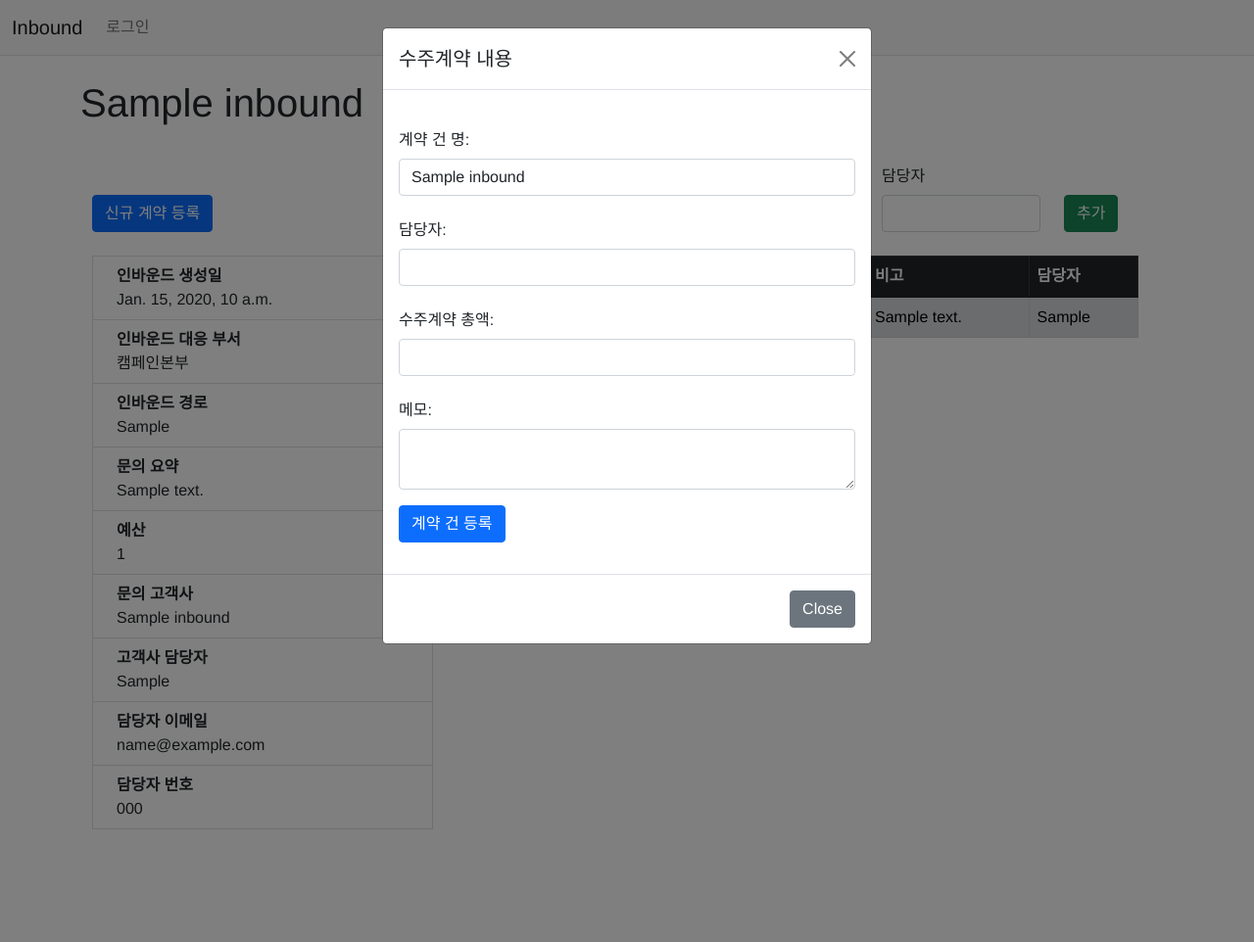
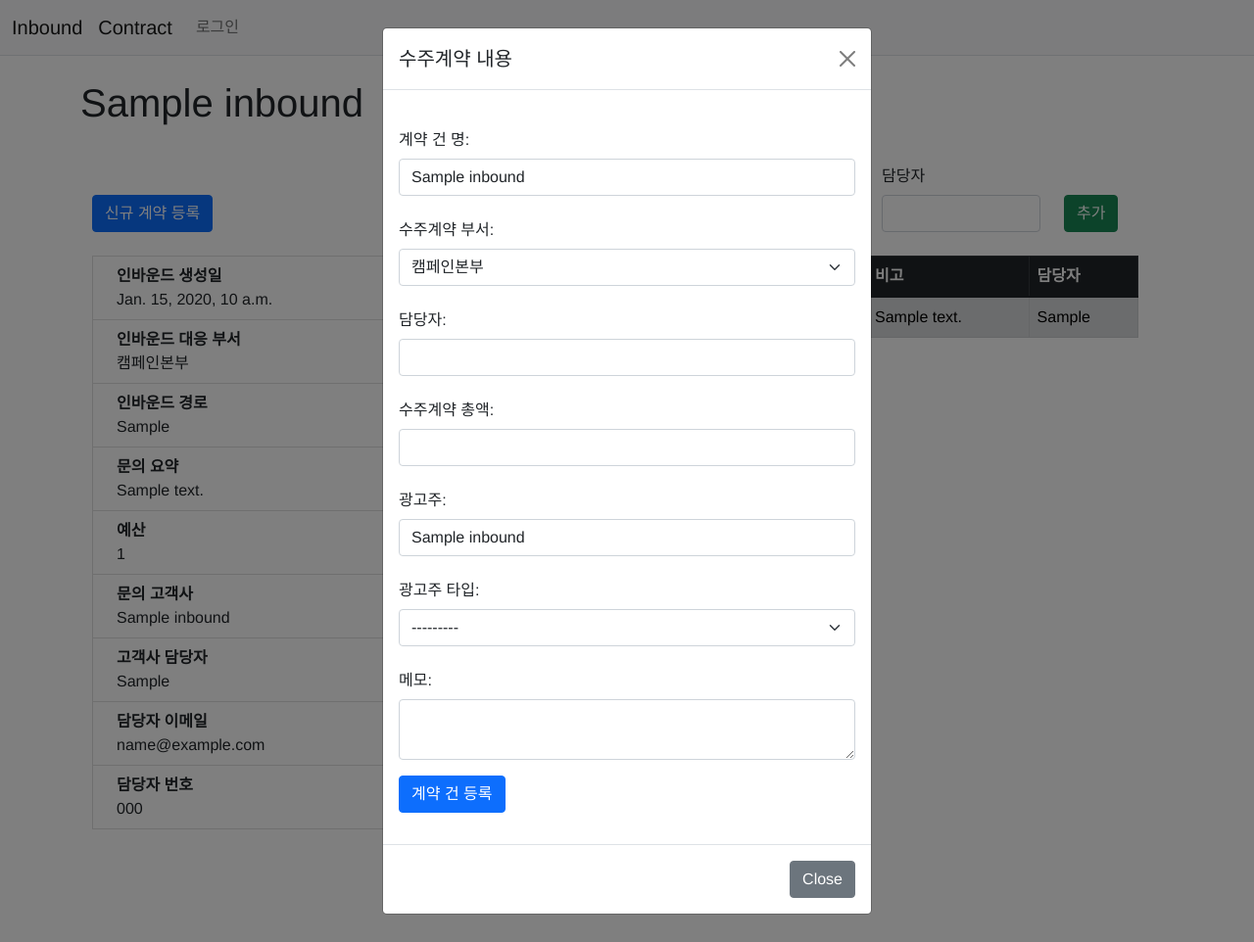
Before and after one commit to csLee94/django_bt, a Django app: page /mbt/inbound/1/ in a window 1280 px wide, after a click on "신규 계약 등록". Shown: the whole page at 98% size. Run offline with Django 4.2, Linux system fonts and the light colour scheme; tables that the repository leaves empty hold one stand-in row (values such as "Sample post"); parts of the project's set-up code (start-up, migrations or seed data) failed here and were passed over; some libraries are stand-ins or nearby versions.

Commit message:
contract page init

```diff
--- a/business_tracking/mbt/urls.py
+++ b/business_tracking/mbt/urls.py
@@ -11,4 +11,5 @@ urlpatterns = [
     path('inbound/addact/<int:inbound_id>', views.add_inbound_history, name="add_inbound_action"),
     path('inbound/create/', views.create_inbound, name='create_inbound'),
     path('contract/', views.contract, name='contract'),
+    path('contract/<int:contract_id>/', views.contract_detail, name='contract_detail'),
 ]
--- a/business_tracking/mbt/views.py
+++ b/business_tracking/mbt/views.py
@@ -3,7 +3,7 @@ from django.utils import timezone
 from django.core.paginator import Paginator
 from django.http import HttpResponseNotAllowed
 from .models import Inbound, InboundHistory, Contract
-from .forms import InboundForm, InboundToContractForm, AddInboundHistory
+from .forms import InboundForm, InboundToContractForm, AddInboundHistory, Contract
 
 def inbound(request):
     page = request.GET.get("page", "1")
@@ -17,7 +17,6 @@ def inbound_detail(request, inbound_id):
     inbound = Inbound.objects.get(id=inbound_id)
     inbound_history = InboundHistory.objects.filter(inbound_id=inbound_id).order_by("-action_created_at")
     context = {'inbound':inbound, "inbound_history":inbound_history}
-    print(context)
     return render(request, 'mbt/inbound_detail.html', context)
 
 def create_inbound(request):
@@ -62,7 +61,7 @@ def inbound_to_contract(request, inbound_id):
             contract.status = "수주계약"
             contract.inbound_id = inbound_id
             contract.save()
-            return redirect("mbt:inbound_detail", inbound_id=inbound_id)
+            return redirect("mbt:contract_detail", contract_id=contract.id)
     else:
         return HttpResponseNotAllowed("Only POST is possible")
     context = {'inbound':inbound, 'form':form}
@@ -75,3 +74,8 @@ def contract(request):
     page_obj = paginator.get_page(page)
     context = {'contract_list':page_obj}
     return render(request, 'mbt/contract_list.html', context)
+
+def contract_detail(request, contract_id):
+    contract = Contract.objects.get(id=contract_id)
+    context = {'contract':contract}
+    return render(request, 'mbt/contract_detail.html', context)
--- a/business_tracking/templates/mbt/contract_list.html
+++ b/business_tracking/templates/mbt/contract_list.html
@@ -19,8 +19,7 @@
             <tr>
                 <td>{{ contract.id }}</td>
                 <td>
-                    <!-- <a href="">{{ contract.contract_title }}</a> -->
-                    {{ contract.contracted_title }}
+                    <a href="{% url 'mbt:contract_detail' contract.id %}">{{ contract.contracted_title }}</a>
                 </td>
                 <td>{{ contract.contracted_at }}</td>
                 <td>{{ contract.contracted_value }}</td>
--- a/business_tracking/templates/mbt/inbound_detail.html
+++ b/business_tracking/templates/mbt/inbound_detail.html
@@ -31,12 +31,36 @@
                         <input type="text" class="form-control" id="contracted_title" name="contracted_title" value= "{{ inbound.inbound_title }}">
                       </div>
                       <div class="mb-3">
+                        <label for="contracted_dept" class="col-form-label">수주계약 부서:</label>
+                        <select class="form-select" name="contracted_dept">
+                          <option value="{{ inbound.inbound_dept }}" selected="{{ inbound.inbound_dept }}">{{ inbound.get_inbound_dept_display }}</option>
+                          <option value="CAM">캠페인본부</option>
+                          <option value="NWB">BX사업본부</option>
+                          <option value="CNS">전략컨설팅본부</option>
+                          <option value="SLT">더쏠트</option>
+                          <option value="LCO">로코옵티마이저스</option>
+                        </select>
+                      </div>
+                      <div class="mb-3">
                         <label for="person" class="col-form-label">담당자:</label>
                         <input type="text" class="form-control" id="person" name="person">
                       </div>
                       <div class="mb-3">
                         <label for="contracted_value" class="col-form-label">수주계약 총액:</label>
                         <input type="number" class="form-control" id="contracted_value" name="contracted_value">
+                      </div>
+                      <div class="mb-3">
+                        <label for="client" class="col-form-label">광고주:</label>
+                        <input type="text" class="form-control" id="client" name="client" value="{{ inbound.client_name }}">
+                      </div>
+                      <div class="mb-3">
+                        <label for="client_type" class="col-form-label">광고주 타입:</label>
+                        <select class="form-select" name="client_type">
+                          <option value="" selected="">---------</option>
+                          <option value="ADV">광고주</option>
+                          <option value="AGN">대행사</option>
+                          <option value="LAB">랩사</option>
+                        </select>
                       </div>
                       <div class="mb-3">
                         <label for="description" class="col-form-label">메모:</label>
--- a/business_tracking/templates/navbar.html
+++ b/business_tracking/templates/navbar.html
@@ -2,6 +2,11 @@
 <nav class="navbar navbar-expand-lg navbar-light bg-light border-bottom">
     <div class="container-fluid">
         <a class="navbar-brand" href="{% url 'mbt:inbound' %}">Inbound</a>
+        <button class="navbar-toggler" type="button" data-bs-toggle="collapse" data-bs-target="#navbarSupportedContent"
+            aria-controls="navbarSupportedContent" aria-expanded="false" aria-label="Toggle navigation">
+            <span class="navbar-toggler-icon"></span>
+        </button>
+        <a class="navbar-brand" href="{% url 'mbt:contract' %}">Contract</a>
         <button class="navbar-toggler" type="button" data-bs-toggle="collapse" data-bs-target="#navbarSupportedContent"
             aria-controls="navbarSupportedContent" aria-expanded="false" aria-label="Toggle navigation">
             <span class="navbar-toggler-icon"></span>
```
Also changed, not shown: business_tracking/mbt/forms.py (+8 -7 lines), business_tracking/templates/mbt/contract_detail.html (+37 -2 lines).
